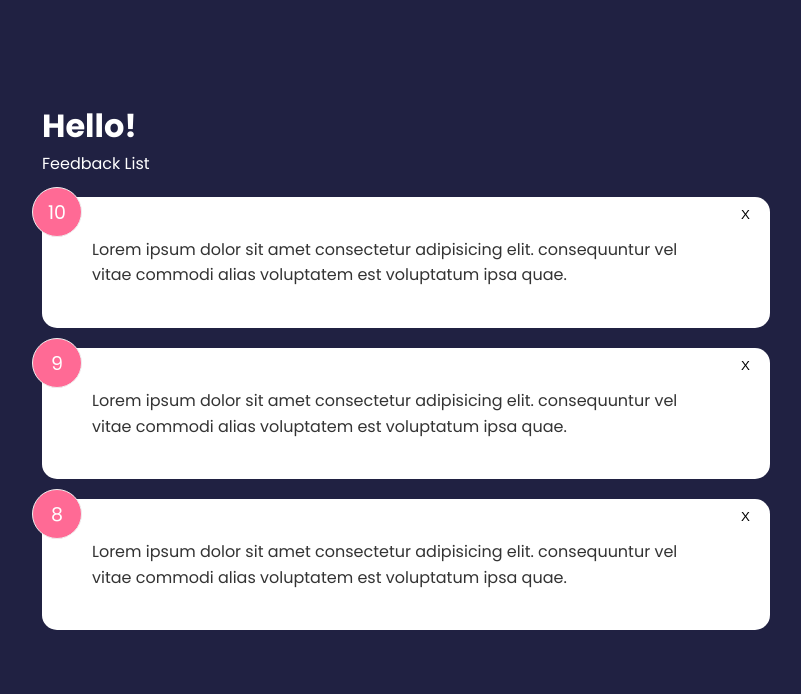
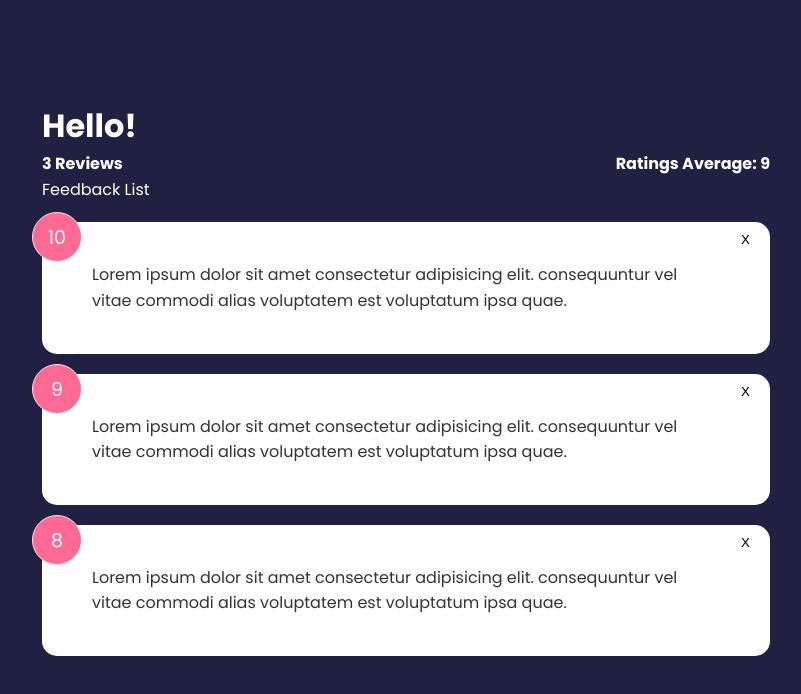
Before and after one commit to mantogia/my-svelte-project, a Svelte app: page / in a window 1280 px wide. Shown: the top 694 px of the page, without its empty margins (234-1035 px from the left). Built offline with nearby package versions, Linux system fonts and the light colour scheme.

Commit message:
Addition of Stats

```diff
--- a/src/App.svelte
+++ b/src/App.svelte
@@ -1,6 +1,8 @@
 <script>
 
 	import FeedbackList from "./components/FeedbackList.svelte";
+    import FeedbackStats from "./components/FeedbackStats.svelte";
+
 	let feedback = [
         {
             id: 1,
@@ -19,6 +21,8 @@
         },
         ]
 
+	$: count = feedback.length
+	$: average = feedback.reduce((a, {rating}) => a + rating, 0)	/ feedback.length
 	const deleteFeedback = (e) => {
 
 		console.log(e.detail)
@@ -31,6 +35,7 @@
 <main class="container">
 
 	<h1>Hello!</h1>
+	<FeedbackStats {count}{average}></FeedbackStats>
 	<FeedbackList feedback={feedback} on:delete-feedback={deleteFeedback}/>
 </main>
 
--- /dev/null
+++ b/src/components/FeedbackStats.svelte
@@ -0,0 +1,19 @@
+<script>
+
+export let count
+export let average
+
+</script>
+
+<div class= "feedback-stats">
+    <h4>{count} Reviews</h4>
+    <h4>Ratings Average: {average}</h4>
+</div>
+
+<style>
+    .feedback-stats{
+        display: flex;
+        justify-content: space-between;
+        align-items: center;
+    }
+</style>
```
